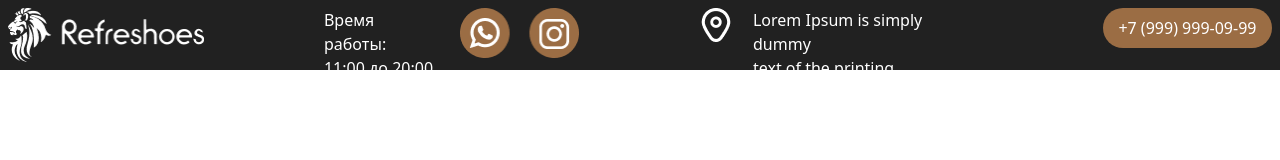
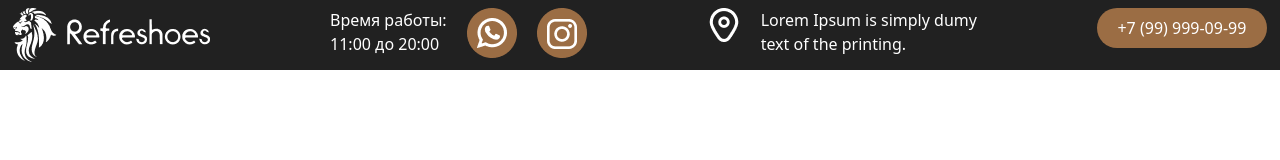
Before and after one commit to Sulaimonov287/4pages., a website: page index2.html in a window 1280 px wide. Drawn offline with Linux system fonts and the light colour scheme.

Commit message:
Second commit

```diff
--- a/index2.html
+++ b/index2.html
@@ -25,9 +25,9 @@
                 <div>
                     <img src="./src/free-icon-font-marker-3916880 1.png" alt="">
                 </div>
-                <h1>Lorem Ipsum is simply dummy <br> text of the printing.</h1>
+                <h1>Lorem Ipsum is simply dumy <br> text of the printing.</h1>
             </div>
-            <button class="w-[170px] h-[40px] bg-[#9B6D44] text-[white] rounded-[20px]">+7 (999) 999-09-99</button>
+            <button class="w-[170px] h-[40px] bg-[#9B6D44] text-[white] rounded-[20px]">+7 (99) 999-09-99</button>
 
 
         </div>
```
